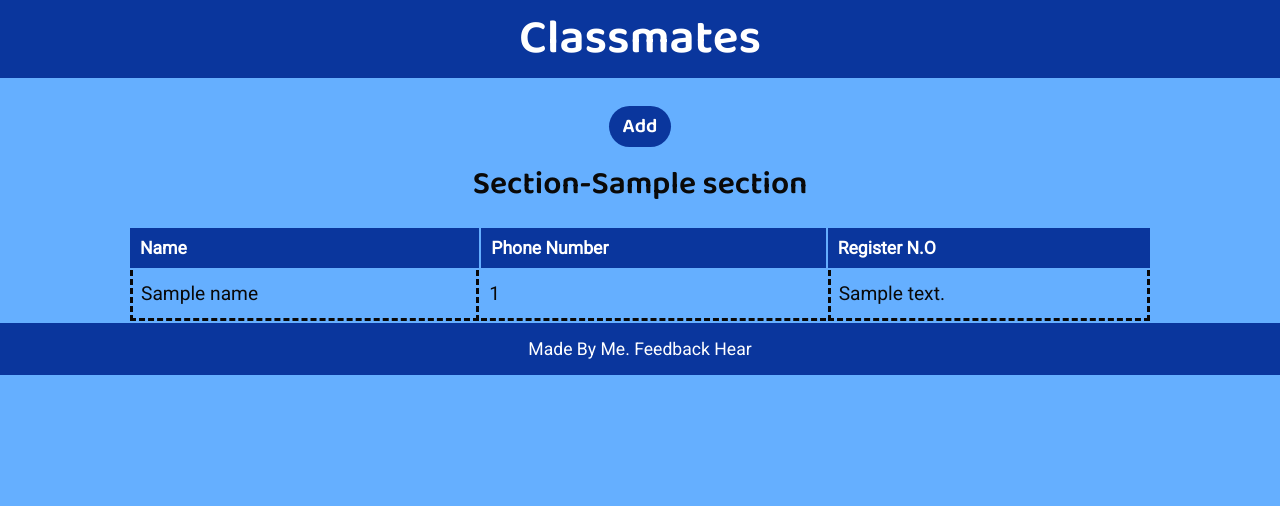
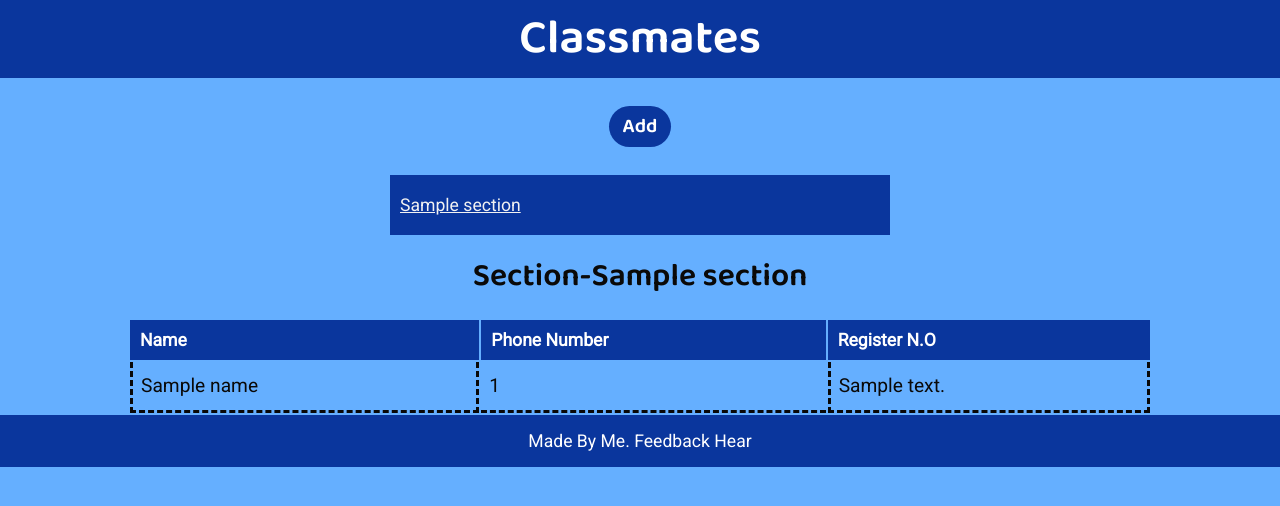
Before and after one commit to skabdulhaq/Find_my_class_mates, a Flask app: template templates/classmate.html in a window 1280 px wide. Shown: the top 506 px of the page. Run offline with Flask 2, Linux system fonts and the light colour scheme; the template is opened without the code that fills it: most values are stand-ins (such as "Sample title", 1, 10 or a date in 2020).

Commit message:
Navbar in classmate.html

```diff
--- a/static/css/styles.css
+++ b/static/css/styles.css
@@ -177,11 +177,29 @@ td:last-child{
     border-left: #0A0908 dashed;
     border-right: #0A0908 dashed;
 }
+.nav-list{
+    width: 500px;
+    background-color: #0A369D;
+    margin: 1rem auto;
+        font-size: 1.1rem;
+
+}
+.navigation:link{
+        color: #f2f2f2;
+    }
+    .navigation:visited{
+        color: #f2f2f2;
+    }
 @media screen and (max-width: 600px) {
     table{
         width: 99%;
         font-size: 1rem;
     }
+    .nav-list{
+        width: auto;
+        font-size: 1rem;
+    }
+
     td{
         font-size: 1rem;
         border-width:2px;
--- a/templates/classmate.html
+++ b/templates/classmate.html
@@ -16,12 +16,17 @@
 
     <body>
         <h1 class="nav-title">Classmates</h1>
-                    <div class="links-box">
-                        <a class="link btn"  href="{{url_for('home')}}">Add</a>
-                    </div>
+        <div class="links-box">
+            <a class="link btn"  href="{{url_for('home')}}">Add</a>
+        </div>
+        <div class="nav-list">
+            {% for section in data %}
+            <a class="navigation" style="display: inline-block; text-align: center; margin: 20px 10px"  href="#{{section}}">{{section}}</a>
+            {%endfor%}
+        </div>
         <div class="section">
             {% for section in data %}
-            <h1 class="section-name">Section-{{section}}</h1>
+            <h1 id="{{section}}" class="section-name">Section-{{section}}</h1>
             <table>
                 <tr>
                     <th>Name</th>
```
